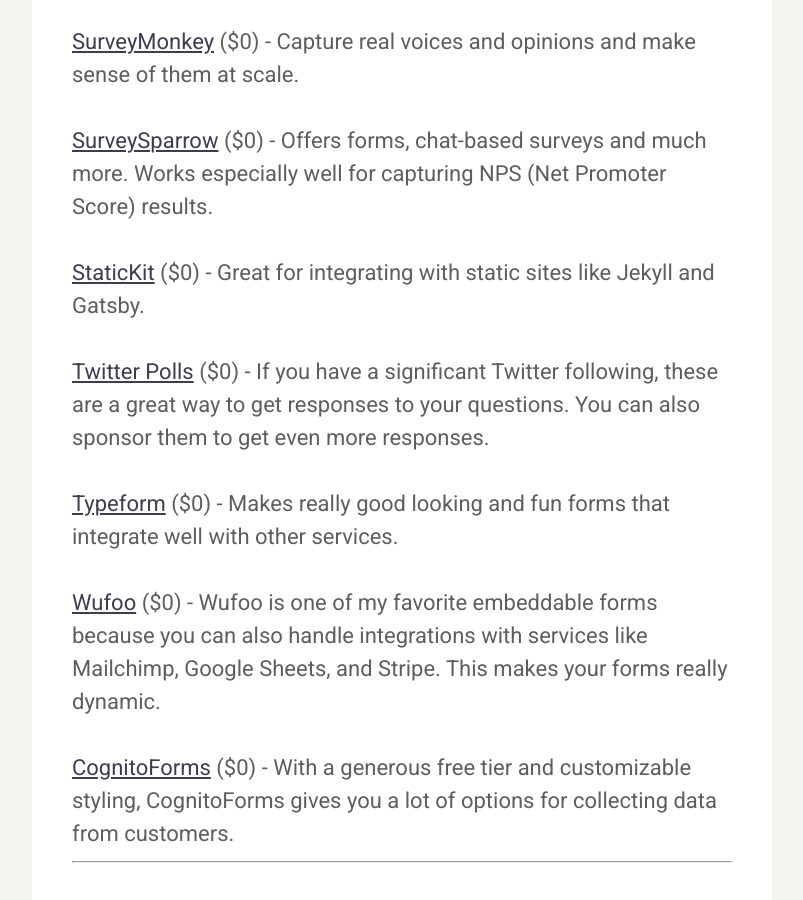
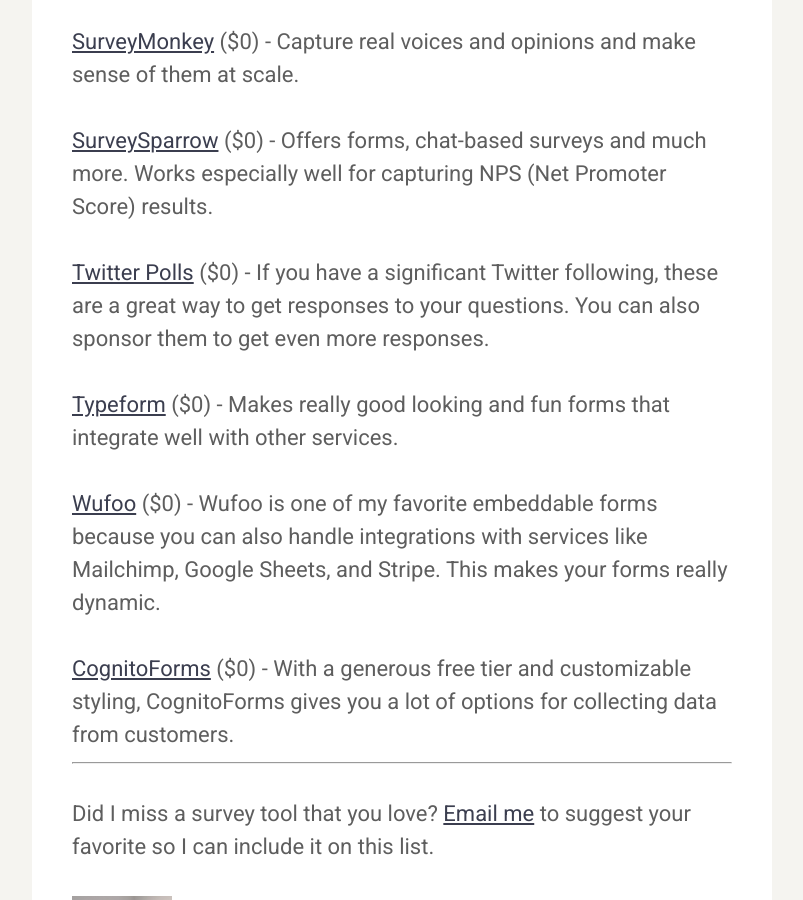
Before and after one commit to karllhughes/learn, a Jekyll site: the page built from _posts/2020-10-24-survey-tools.md, in a window 1280 px wide and 900 px high, scrolled down 3128 px. Shown: the whole window, without its empty margins (238-1041 px from the left). Built offline with Jekyll 4.4.1, drawn with Linux system fonts in a browser that asks for light colours; a script that is not in the unit is left out.

Commit message:
Update Posts “2020-10-24-survey-tools”

```diff
--- a/_posts/2020-10-24-survey-tools.md
+++ b/_posts/2020-10-24-survey-tools.md
@@ -49,8 +49,6 @@
 
 [SurveySparrow](https://surveysparrow.com/) ($0) - Offers forms, chat-based surveys and much more. Works especially well for capturing NPS (Net Promoter Score) results.
 
-[StaticKit](https://statickit.com/) ($0) - Great for integrating with static sites like Jekyll and Gatsby.
-
 [Twitter Polls](https://blog.twitter.com/official/en_us/a/2015/introducing-twitter-polls.html) ($0) - If you have a significant Twitter following, these are a great way to get responses to your questions. You can also sponsor them to get even more responses.
 
 [Typeform](https://www.typeform.com/) ($0) - Makes really good looking and fun forms that integrate well with other services.
```
